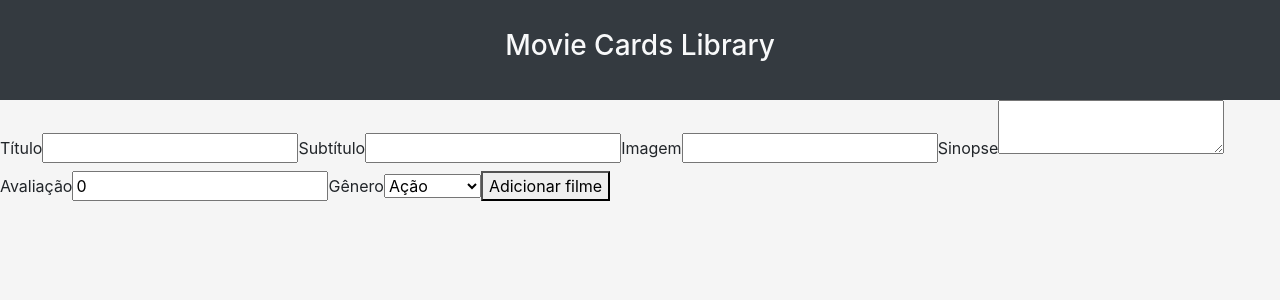
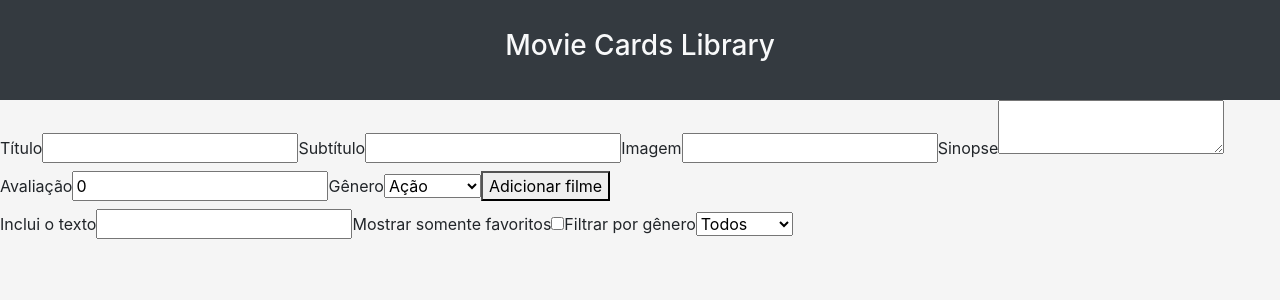
Before and after one commit to tryber/sd-05-block12-project-movie-card-library-stateful, a React (Create React App) app: page / in a window 1280 px wide. Shown: the top 300 px of the page. Built offline with nearby package versions, Linux system fonts and the light colour scheme.

Commit message:
mais um componente pronto

```diff
--- a/src/App.js
+++ b/src/App.js
@@ -4,6 +4,7 @@ import AddMovie from './components/AddMovie';
 import movies from './data';
 
 import Header from './components/Header';
+import SearchBar from './components/SearchBar';
 
 const pushNewMovie = (state) => {
   movies.push(state);
@@ -14,6 +15,7 @@ function App() {
     <div className="App">
       <Header />
       <AddMovie onClick={pushNewMovie} />
+      <SearchBar />
     </div>
   );
 }
--- a/src/components/AddMovie.jsx
+++ b/src/components/AddMovie.jsx
@@ -28,6 +28,7 @@ class AddMovie extends React.Component {
 
   async cHandler(event) {
     const { name, value } = event.target;
+    console.log(name)
     await this.updateState(name, value);
   }
 
--- a/src/components/SearchBar.jsx
+++ b/src/components/SearchBar.jsx
@@ -1 +1,44 @@
-// implement SearchBar component here
+import React from 'react';
+import InputText from './InputText';
+
+class SearchBar extends React.Component {
+  constructor(props) {
+    super(props);
+    this.state = {}
+  }
+
+  render() {
+    const {
+      searchText,
+      onSearchTextChange,
+      bookmarkedOnly,
+      onBookmarkedChange,
+      selectedGenre,
+      onSelectedGenreChange,
+    } = this.props;
+
+    return (
+      <form>
+        <label htmlFor="STB">
+          Inclui o texto
+          <input type="text" value={searchText} onChange={onSearchTextChange} id="STB" />
+        </label>
+        <label htmlFor="cb">
+          Mostrar somente favoritos
+          <input type="checkbox" onChange={onBookmarkedChange} checked={bookmarkedOnly} id="cb" />
+        </label>
+        <label>
+          Filtrar por gênero
+          <select value={selectedGenre} onChange={onSelectedGenreChange} >
+            <option value="">Todos</option>
+            <option value="action">Ação</option>
+            <option value="comedy">Comédia</option>
+            <option value="thriller">Suspense</option>
+          </select>
+        </label>
+      </form>
+    )
+  }
+}
+
+export default SearchBar;
--- a/src/components/TextArea.jsx
+++ b/src/components/TextArea.jsx
@@ -6,7 +6,7 @@ class TextArea extends React.Component {
     return (
       <label htmlFor={name}>
         {inName}
-        <textarea value={value} onChange={onChange} id={name} />
+        <textarea value={value} onChange={onChange} id={name} name={name} />
       </label>
     );
   }
```
